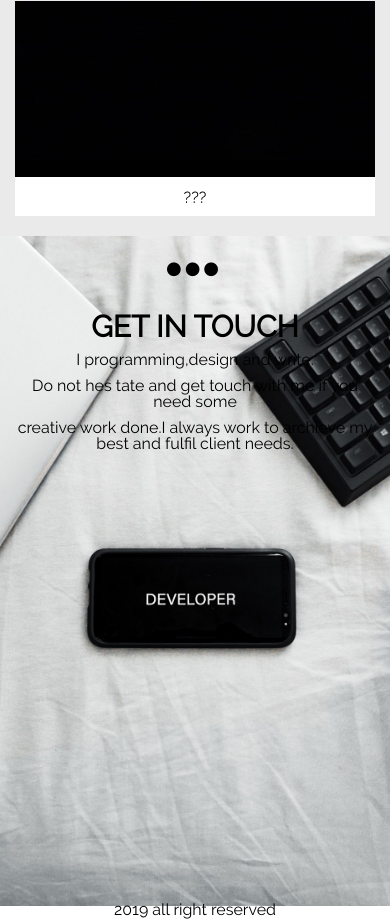
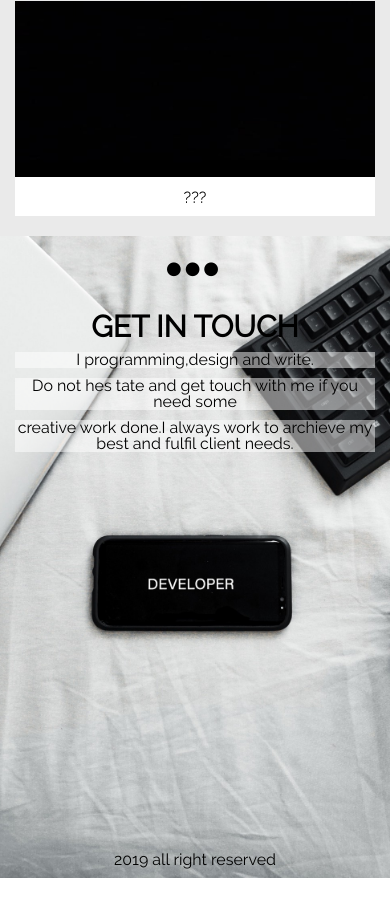
Before and after one commit to Edvench/portfolio, a plain HTML site: page index.html in a window 390 px wide. Shown: the part 2468-3387 px from the top of the page. After the commit the page ends 3346 px from the top, so only its background shows below. Drawn offline with nearby package versions, Linux system fonts and the light colour scheme; files that its build step writes are made by us from their sources; files whose address does not match are found by name.

Commit message:
Add files via upload

```diff
--- a/css/media.less
+++ b/css/media.less
@@ -5,26 +5,110 @@
 /* Large Devices, Wide Screens */
 /*1170*/
 @media only screen and (max-width :1200px) {
-
+	.bottom-section .btn-contact {
+        height: 22%;
+        width: 26%;
+        bottom: 32%;
+    }
 }
 
 /* Medium Devices, Desktops */
 @media only screen and (max-width : 992px) {
+    .bottom-main-middle
+        {
 
+            background-color: rgba(255, 255, 255, 0.486)
+        }
+        .bottom-main-middle2
+        {
+            background-color: rgba(255, 255, 255, 0.486)
+        }
+        .bottom-main-bottom
+        {
+            background-color: rgba(255, 255, 255, 0.486)
+        }
+        .bottom-section .btn-contact
+        {
+            height: 20%;
+    width: 27%;
+    bottom: 33.5%
+        }
+}
+@media only screen and (max-width : 911px) {
+	.bottom-section .btn-contact
+        {
+            height: 18%;
+            width: 27%;
+            bottom: 35%
+        }
+}
+
+@media only screen and (max-width : 835px) {
+	.bottom-section .btn-contact
+        {
+            height: 16%;
+            width: 27%;
+            bottom: 36.5%
+        }
 }
 
 /* Small Devices, Tablets */
 @media only screen and (max-width : 768px) {
+	.bottom-section .btn-contact
+        {
+            height: 14%;
+            width: 27%;
+            bottom: 38%
+        }
+}
 
+@media only screen and (max-width : 719px) {
+	.bottom-section .btn-contact
+        {
+            height: 14%;
+            width: 27%;
+            bottom: 38%;
+            font-size:23px;
+        }
+}
+@media only screen and (max-width : 689px) {
+	.bottom-section .btn-contact
+        {
+            height: 13%;
+            width: 27%;
+            bottom: 39%;
+            font-size:23px;
+        }
+}
+@media only screen and (max-width : 641px) {
+	.bottom-section .btn-contact
+        {
+            height: 12%;
+            width: 27%;
+            bottom: 40%;
+            font-size:21px;
+        }
 }
 /* Extra Small Devices, Phones */
 @media only screen and (max-width : 576px) {
-
+	.bottom-section .btn-contact
+        {
+            height: 12%;
+            width: 27%;
+            bottom: 40%;
+            font-size:17px;
+        }
 }
 
 /* Custom, iPhone Retina */
 @media only screen and (max-width : 320px) {
-
+    .bottom-section .btn-contact
+    {
+        height: 12%;
+        width: 27%;
+        bottom: 40%;
+        font-size:21px;
+    }
 }
 
 
--- a/css/style.less
+++ b/css/style.less
@@ -113,7 +113,7 @@ body
 
 .bottom-section
 {
-    height: 670px;
+    padding-bottom: 10px;
     background-image: url(../images/fon3.jpeg);
     background-size: cover;
     background-repeat: no-repeat;
@@ -159,6 +159,7 @@ body
 
         text-align: center;
         margin-top: 10px;
+        margin-bottom: 400px;
         .bottom-main-title
         {
             font-size: 30px;
@@ -181,6 +182,6 @@ body
     {
         display: flex;
         justify-content: center;
-        margin-top: 450px;
+
     }
 }
```
Also changed, not shown: css/media.css, css/style.css.
